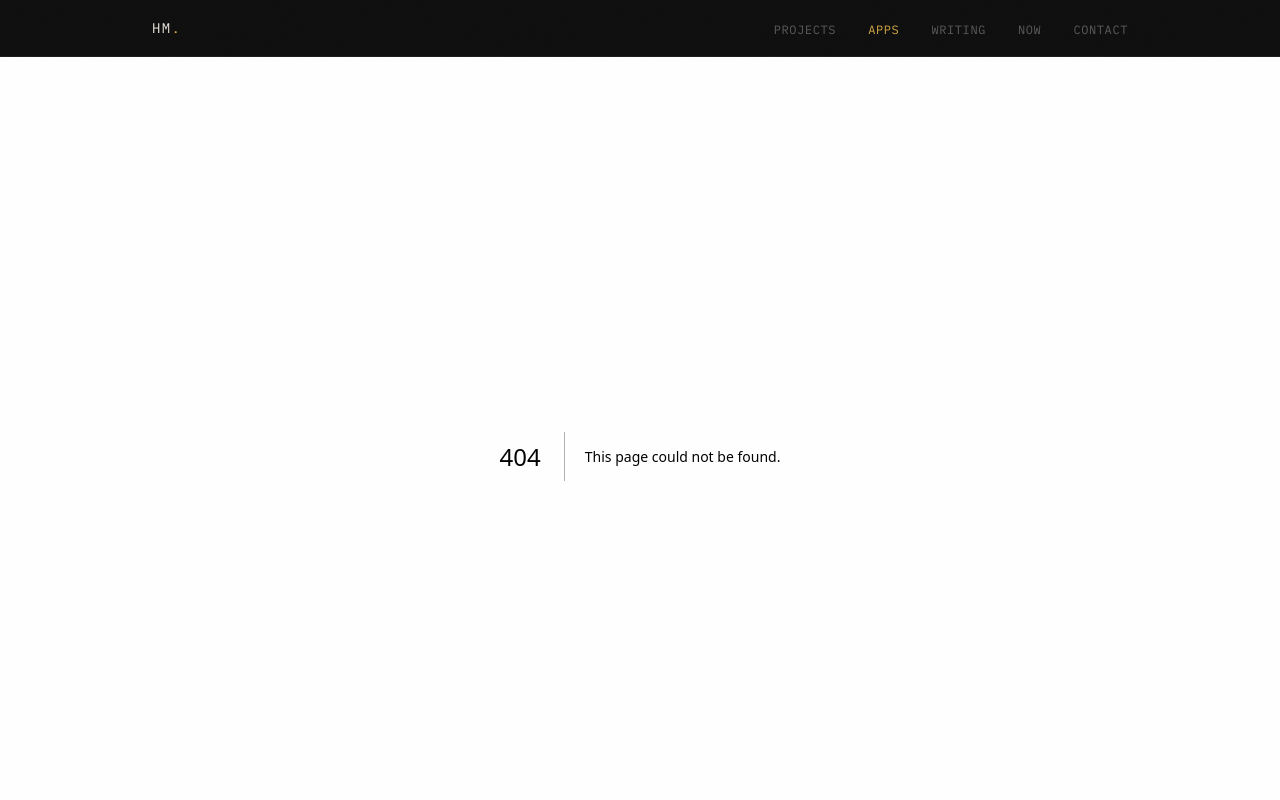
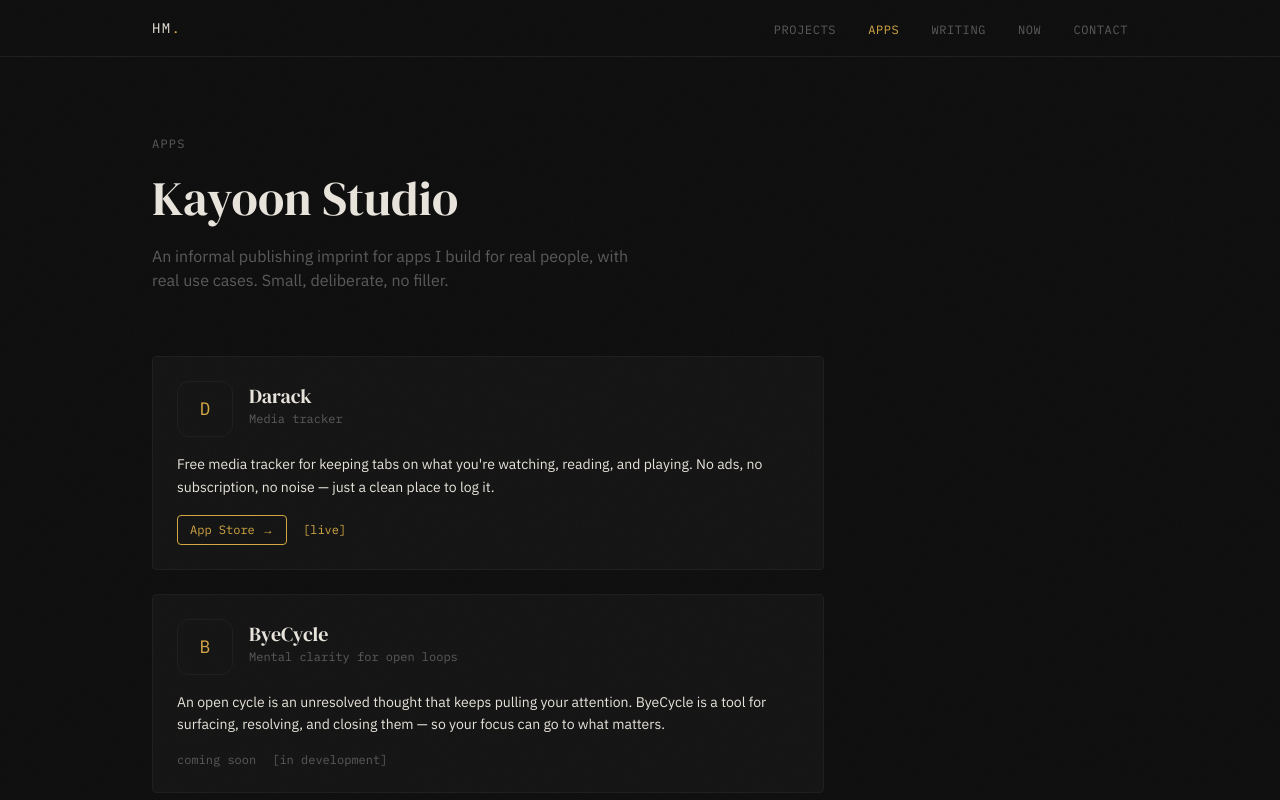
Before and after one commit to haykerman/haykerman.com, a Next.js app: page /apps in a window 1280 px wide. Before the commit this address had no page. Shown: the top 800 px of the page. Built offline with nearby package versions, Linux system fonts and the light colour scheme.

Commit message:
feat: Kayoon Studio apps page with Darack and ByeCycle

```diff
--- /dev/null
+++ b/src/app/apps/page.tsx
@@ -0,0 +1,60 @@
+import type { Metadata } from 'next';
+import { AppCard } from '@/components/app-card';
+
+export const metadata: Metadata = {
+  title: 'Apps',
+  description: 'Apps built under Kayoon Studio — tools for real people.',
+};
+
+const APPS = [
+  {
+    name: 'Darack',
+    tagline: 'Media tracker',
+    description:
+      "Free media tracker for keeping tabs on what you're watching, reading, and playing. No ads, no subscription, no noise — just a clean place to log it.",
+    status: 'live' as const,
+    appStoreUrl: 'https://apps.apple.com/app/darack/id0000000000',
+  },
+  {
+    name: 'ByeCycle',
+    tagline: 'Mental clarity for open loops',
+    description:
+      "An open cycle is an unresolved thought that keeps pulling your attention. ByeCycle is a tool for surfacing, resolving, and closing them — so your focus can go to what matters.",
+    status: 'coming-soon' as const,
+  },
+];
+
+export default function AppsPage() {
+  return (
+    <div className="max-w-5xl mx-auto px-6 py-20">
+      <div className="mb-16">
+        <span
+          className="font-mono text-xs tracking-widest uppercase mb-4 block"
+          style={{ color: 'var(--color-muted)' }}
+        >
+          apps
+        </span>
+        <h1
+          className="leading-tight mb-4"
+          style={{
+            fontFamily: 'var(--font-display)',
+            fontSize: 'clamp(2rem, 4vw, 3rem)',
+            color: 'var(--color-text)',
+          }}
+        >
+          Kayoon Studio
+        </h1>
+        <p style={{ color: 'var(--color-muted)', maxWidth: '52ch' }}>
+          An informal publishing imprint for apps I build for real people, with real use cases.
+          Small, deliberate, no filler.
+        </p>
+      </div>
+
+      <div className="flex flex-col gap-6 max-w-2xl">
+        {APPS.map((app) => (
+          <AppCard key={app.name} {...app} />
+        ))}
+      </div>
+    </div>
+  );
+}
--- /dev/null
+++ b/src/components/app-card.tsx
@@ -0,0 +1,71 @@
+interface AppCardProps {
+  name: string;
+  tagline: string;
+  description: string;
+  status: 'live' | 'coming-soon';
+  appStoreUrl?: string;
+  icon?: string;
+}
+
+export function AppCard({ name, tagline, description, status, appStoreUrl, icon }: AppCardProps) {
+  return (
+    <article
+      className="border rounded p-6"
+      style={{ borderColor: 'var(--color-border)', backgroundColor: 'var(--color-surface)' }}
+    >
+      <div className="flex items-start gap-4 mb-4">
+        {/* Icon placeholder */}
+        <div
+          className="w-14 h-14 rounded-xl border flex items-center justify-center shrink-0 font-mono text-lg"
+          style={{ borderColor: 'var(--color-border)', color: 'var(--color-accent)' }}
+          aria-hidden="true"
+        >
+          {icon ?? name[0]}
+        </div>
+
+        <div>
+          <h2
+            style={{ fontFamily: 'var(--font-display)', fontSize: '1.25rem', color: 'var(--color-text)' }}
+          >
+            {name}
+          </h2>
+          <p className="font-mono text-xs" style={{ color: 'var(--color-muted)' }}>
+            {tagline}
+          </p>
+        </div>
+      </div>
+
+      <p className="text-sm leading-relaxed mb-4" style={{ color: 'var(--color-text)' }}>
+        {description}
+      </p>
+
+      <div className="flex items-center gap-4">
+        {status === 'live' && appStoreUrl ? (
+          <a
+            href={appStoreUrl}
+            className="font-mono text-xs px-3 py-1.5 rounded border transition-opacity hover:opacity-80"
+            style={{
+              color: 'var(--color-accent)',
+              borderColor: 'var(--color-accent)',
+            }}
+            target="_blank"
+            rel="noopener noreferrer"
+            aria-label={`Download ${name} on the App Store`}
+          >
+            App Store →
+          </a>
+        ) : (
+          <span className="font-mono text-xs" style={{ color: 'var(--color-muted)' }}>
+            coming soon
+          </span>
+        )}
+        <span
+          className="font-mono text-xs"
+          style={{ color: status === 'live' ? 'var(--color-accent)' : 'var(--color-muted)' }}
+        >
+          [{status === 'live' ? 'live' : 'in development'}]
+        </span>
+      </div>
+    </article>
+  );
+}
```
